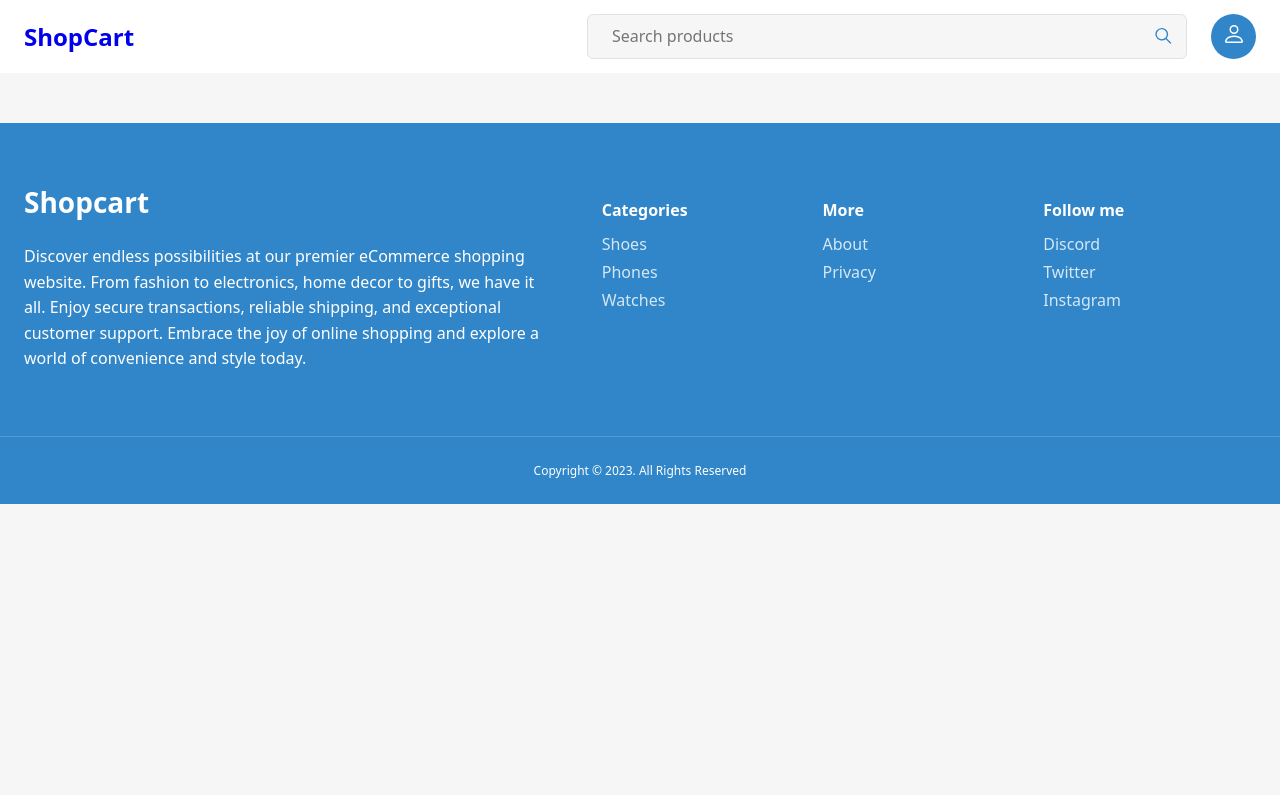
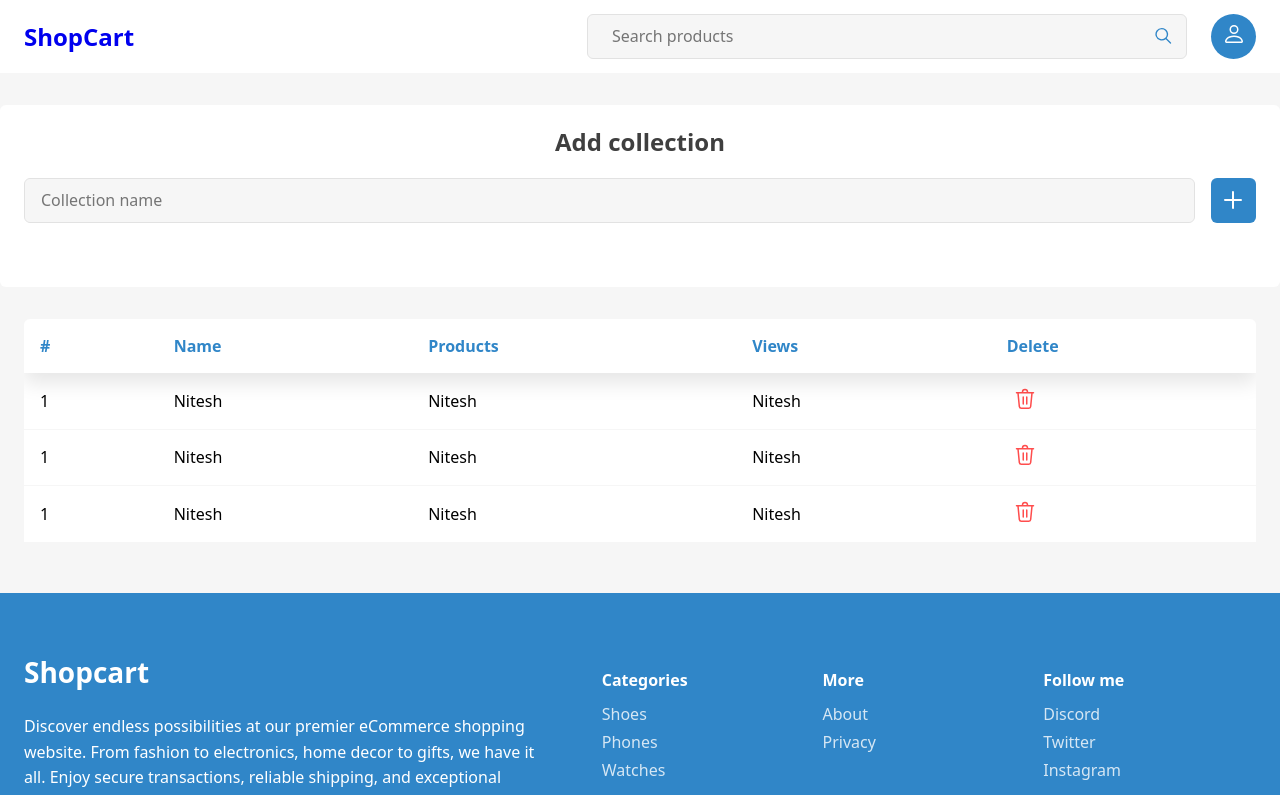
Before and after one commit to Anubhav0114/Ecommerce-Site, a Nuxt app: page /admin in a window 1280 px wide. Shown: the top 795 px of the page. Built offline with nearby package versions, Linux system fonts and the light colour scheme.

Commit message:
admin page completed

```diff
--- a/assets/css/global.css
+++ b/assets/css/global.css
@@ -8,6 +8,7 @@
     --color-surface: #F6F6F6;
     --color-surface-dark: #e2e2e2;
     --color-surface-variant: #fff;
+    --color-error: #ff4d4d;
 
 
     --small-font: 12px;
@@ -19,8 +20,19 @@
     --radius-medium: 6px;
 }
 
+h1, h2, h3, h4{
+    font-weight: 600;
+}
+
+h2{
+    font-size: var(--big-font);
+}
+
+h3{
+    font-size: var(--medium-font);
+}
+
 *{
-
     transition: all 200ms;
     box-sizing: border-box;
     font-family: system-ui, -apple-system, BlinkMacSystemFont, 'Segoe UI', Roboto, Oxygen, Ubuntu, Cantarell, 'Open Sans', 'Helvetica Neue', sans-serif;
--- /dev/null
+++ b/assets/scripts/global.js
@@ -0,0 +1 @@
+console.log("Hello global")
--- /dev/null
+++ b/pages/admin.vue
@@ -0,0 +1,204 @@
+<script setup lang='ts'>
+</script>
+<template>
+    <section class="container panel">
+        <h2>Add collection</h2>
+        <div class="add-collection">
+            <input type="text" placeholder="Collection name">
+            <button>
+                <svg width="24" height="24" fill="none" viewBox="0 0 24 24" xmlns="http://www.w3.org/2000/svg">
+                    <path
+                        d="M11.883 3.007 12 3a1 1 0 0 1 .993.883L13 4v7h7a1 1 0 0 1 .993.883L21 12a1 1 0 0 1-.883.993L20 13h-7v7a1 1 0 0 1-.883.993L12 21a1 1 0 0 1-.993-.883L11 20v-7H4a1 1 0 0 1-.993-.883L3 12a1 1 0 0 1 .883-.993L4 11h7V4a1 1 0 0 1 .883-.993L12 3l-.117.007Z" />
+                </svg>
+            </button>
+        </div>
+    </section>
+
+    <section class="container">
+        <div class="table-holder">
+            <table>
+                <thead>
+                    <tr>
+                        <th>#</th>
+                        <th>Name</th>
+                        <th>Products</th>
+                        <th>Views</th>
+                        <th>Delete</th>
+                    </tr>
+                </thead>
+                <tbody>
+                    <tr>
+                        <td>1</td>
+                        <td>Nitesh</td>
+                        <td>Nitesh</td>
+                        <td>Nitesh</td>
+                        <td>
+                            <button>
+                                <svg width="24" height="24" fill="none" viewBox="0 0 24 24"
+                                    xmlns="http://www.w3.org/2000/svg">
+                                    <path
+                                        d="M12 1.75a3.25 3.25 0 0 1 3.245 3.066L15.25 5h5.25a.75.75 0 0 1 .102 1.493L20.5 6.5h-.796l-1.28 13.02a2.75 2.75 0 0 1-2.561 2.474l-.176.006H8.313a2.75 2.75 0 0 1-2.714-2.307l-.023-.174L4.295 6.5H3.5a.75.75 0 0 1-.743-.648L2.75 5.75a.75.75 0 0 1 .648-.743L3.5 5h5.25A3.25 3.25 0 0 1 12 1.75Zm6.197 4.75H5.802l1.267 12.872a1.25 1.25 0 0 0 1.117 1.122l.127.006h7.374c.6 0 1.109-.425 1.225-1.002l.02-.126L18.196 6.5ZM13.75 9.25a.75.75 0 0 1 .743.648L14.5 10v7a.75.75 0 0 1-1.493.102L13 17v-7a.75.75 0 0 1 .75-.75Zm-3.5 0a.75.75 0 0 1 .743.648L11 10v7a.75.75 0 0 1-1.493.102L9.5 17v-7a.75.75 0 0 1 .75-.75Zm1.75-6a1.75 1.75 0 0 0-1.744 1.606L10.25 5h3.5A1.75 1.75 0 0 0 12 3.25Z" />
+                                </svg>
+                            </button>
+                        </td>
+                    </tr>
+
+                    <tr>
+                        <td>1</td>
+                        <td>Nitesh</td>
+                        <td>Nitesh</td>
+                        <td>Nitesh</td>
+                        <td>
+                            <button>
+                                <svg width="24" height="24" fill="none" viewBox="0 0 24 24"
+                                    xmlns="http://www.w3.org/2000/svg">
+                                    <path
+                                        d="M12 1.75a3.25 3.25 0 0 1 3.245 3.066L15.25 5h5.25a.75.75 0 0 1 .102 1.493L20.5 6.5h-.796l-1.28 13.02a2.75 2.75 0 0 1-2.561 2.474l-.176.006H8.313a2.75 2.75 0 0 1-2.714-2.307l-.023-.174L4.295 6.5H3.5a.75.75 0 0 1-.743-.648L2.75 5.75a.75.75 0 0 1 .648-.743L3.5 5h5.25A3.25 3.25 0 0 1 12 1.75Zm6.197 4.75H5.802l1.267 12.872a1.25 1.25 0 0 0 1.117 1.122l.127.006h7.374c.6 0 1.109-.425 1.225-1.002l.02-.126L18.196 6.5ZM13.75 9.25a.75.75 0 0 1 .743.648L14.5 10v7a.75.75 0 0 1-1.493.102L13 17v-7a.75.75 0 0 1 .75-.75Zm-3.5 0a.75.75 0 0 1 .743.648L11 10v7a.75.75 0 0 1-1.493.102L9.5 17v-7a.75.75 0 0 1 .75-.75Zm1.75-6a1.75 1.75 0 0 0-1.744 1.606L10.25 5h3.5A1.75 1.75 0 0 0 12 3.25Z" />
+                                </svg>
+                            </button>
+                        </td>
+                    </tr>
+
+
+                    <tr>
+                        <td>1</td>
+                        <td>Nitesh</td>
+                        <td>Nitesh</td>
+                        <td>Nitesh</td>
+                        <td>
+                            <button>
+                                <svg width="24" height="24" fill="none" viewBox="0 0 24 24"
+                                    xmlns="http://www.w3.org/2000/svg">
+                                    <path
+                                        d="M12 1.75a3.25 3.25 0 0 1 3.245 3.066L15.25 5h5.25a.75.75 0 0 1 .102 1.493L20.5 6.5h-.796l-1.28 13.02a2.75 2.75 0 0 1-2.561 2.474l-.176.006H8.313a2.75 2.75 0 0 1-2.714-2.307l-.023-.174L4.295 6.5H3.5a.75.75 0 0 1-.743-.648L2.75 5.75a.75.75 0 0 1 .648-.743L3.5 5h5.25A3.25 3.25 0 0 1 12 1.75Zm6.197 4.75H5.802l1.267 12.872a1.25 1.25 0 0 0 1.117 1.122l.127.006h7.374c.6 0 1.109-.425 1.225-1.002l.02-.126L18.196 6.5ZM13.75 9.25a.75.75 0 0 1 .743.648L14.5 10v7a.75.75 0 0 1-1.493.102L13 17v-7a.75.75 0 0 1 .75-.75Zm-3.5 0a.75.75 0 0 1 .743.648L11 10v7a.75.75 0 0 1-1.493.102L9.5 17v-7a.75.75 0 0 1 .75-.75Zm1.75-6a1.75 1.75 0 0 0-1.744 1.606L10.25 5h3.5A1.75 1.75 0 0 0 12 3.25Z" />
+                                </svg>
+                            </button>
+                        </td>
+                    </tr>
+
+
+
+                </tbody>
+            </table>
+        </div>
+
+
+    </section>
+</template>
+<style scoped>
+.light {
+    overflow: auto;
+    margin-top: 2rem;
+    background-color: var(--color-surface-variant);
+}
+
+.panel {
+    overflow: auto;
+    background-color: var(--color-surface-variant);
+    color: var(--color-on-secondary);
+    margin-top: 2rem;
+    margin-bottom: 2rem;
+    border-radius: var(--radius-medium);
+}
+
+.panel h2 {
+    text-align: center;
+    color: inherit;
+}
+
+.add-collection {
+    display: flex;
+    gap: 1em;
+    margin-bottom: 4em;
+}
+
+.add-collection input {
+    outline: none;
+    border: none;
+    background-color: var(--color-surface);
+    border: 1px solid var(--color-surface-dark);
+    border-radius: var(--radius-medium);
+    flex: 1;
+    font-size: var(--medium-font);
+    padding: 0.6em 1em;
+}
+
+.add-collection button {
+    display: flex;
+    align-items: center;
+    justify-content: center;
+    padding: 0.8em;
+    border: none;
+    outline: none;
+    background-color: var(--color-primary);
+    border-radius: var(--radius-medium);
+}
+
+.add-collection button:hover {
+    background-color: var(--color-primary-variant);
+}
+
+.add-collection button svg {
+    fill: var(--color-on-primary);
+}
+
+
+
+
+/* --------------------- table ----------------------- */
+
+.table-holder {
+    overflow-x: scroll;
+}
+
+table {
+    border: none;
+    border-collapse: collapse;
+    width: 100%;
+    text-align: left;
+    background-color: var(--color-surface-variant);
+    border-radius: var(--radius-medium);
+}
+
+thead {
+    box-shadow: 0 10px 20px 0 rgba(0, 0, 0, 0.1);
+    position: relative;
+}
+
+th {
+    padding: 1em;
+    font-weight: 600;
+    color: var(--color-primary);
+}
+
+td {
+    padding: 0.8em 1em;
+    border-bottom: 1px solid var(--color-surface);
+}
+
+td button{
+    border: none;
+    background-color: transparent;
+}
+
+td svg{
+    fill: var(--color-error);
+}
+
+td button:hover{
+    scale: 1.2;
+}
+
+
+tbody tr {
+    background-color: var(--color-surface-variant);
+    cursor: pointer;
+}
+
+tbody tr:hover {
+    background-color: var(--color-surface);
+
+}
+
+
+</style>
--- a/pages/index.vue
+++ b/pages/index.vue
@@ -108,13 +108,13 @@ function slideRight(){
 }
 
 .marker-container div {
-    width: 30px;
-    height: 6px;
+    width: 20px;
+    height: 4px;
     background-color: var(--color-surface-dark);
 }
 
 .marker-container .active {
-    width: 60px;
+    width: 30px;
     background-color: var(--color-primary);
 }
 </style>
```
